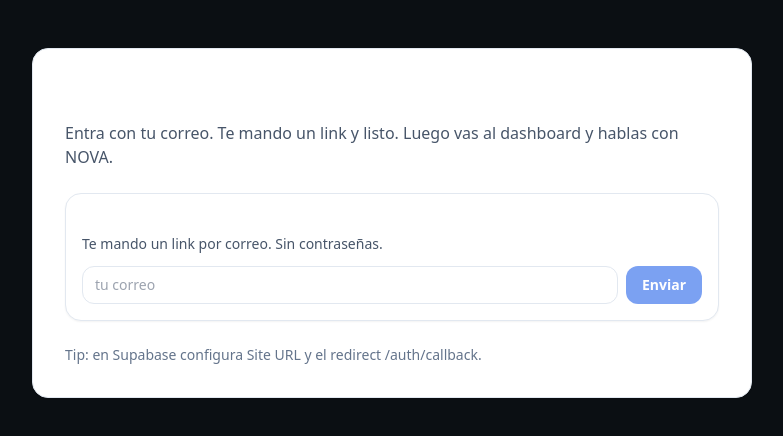
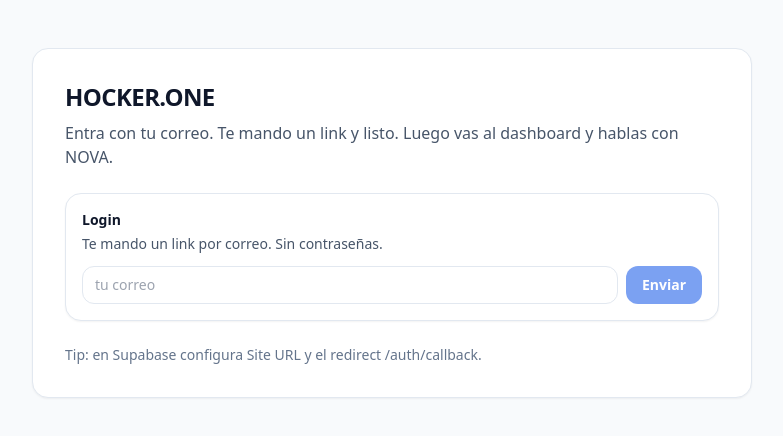
Before and after one commit to HockerAGI/hocker.one, a Next.js app: page / in a window 1280 px wide. Shown: the top 436 px of the page, without its empty margins (248-1031 px from the left). Built offline with nearby package versions, Linux system fonts and the light colour scheme; no server answers.

Commit message:
Update layout.tsx

```diff
--- a/src/app/layout.tsx
+++ b/src/app/layout.tsx
@@ -1,6 +1,7 @@
 import type { Metadata } from "next";
 import { Geist, Geist_Mono } from "next/font/google";
 import Script from "next/script";
+import PwaRegister from "@/components/PwaRegister";
 import "./globals.css";
 
 const geistSans = Geist({
@@ -48,7 +49,7 @@ export default function RootLayout({
         </Script>
       </head>
       <body
-        className={`${geistSans.variable} ${geistMono.variable} antialiased bg-hocker-900 text-white min-h-screen`}
+        className={`${geistSans.variable} ${geistMono.variable} antialiased min-h-screen bg-slate-50 text-slate-900`}
       >
         <noscript>
           <img
@@ -59,6 +60,7 @@ export default function RootLayout({
             alt="Facebook Pixel"
           />
         </noscript>
+        <PwaRegister />
         {children}
       </body>
     </html>
```
